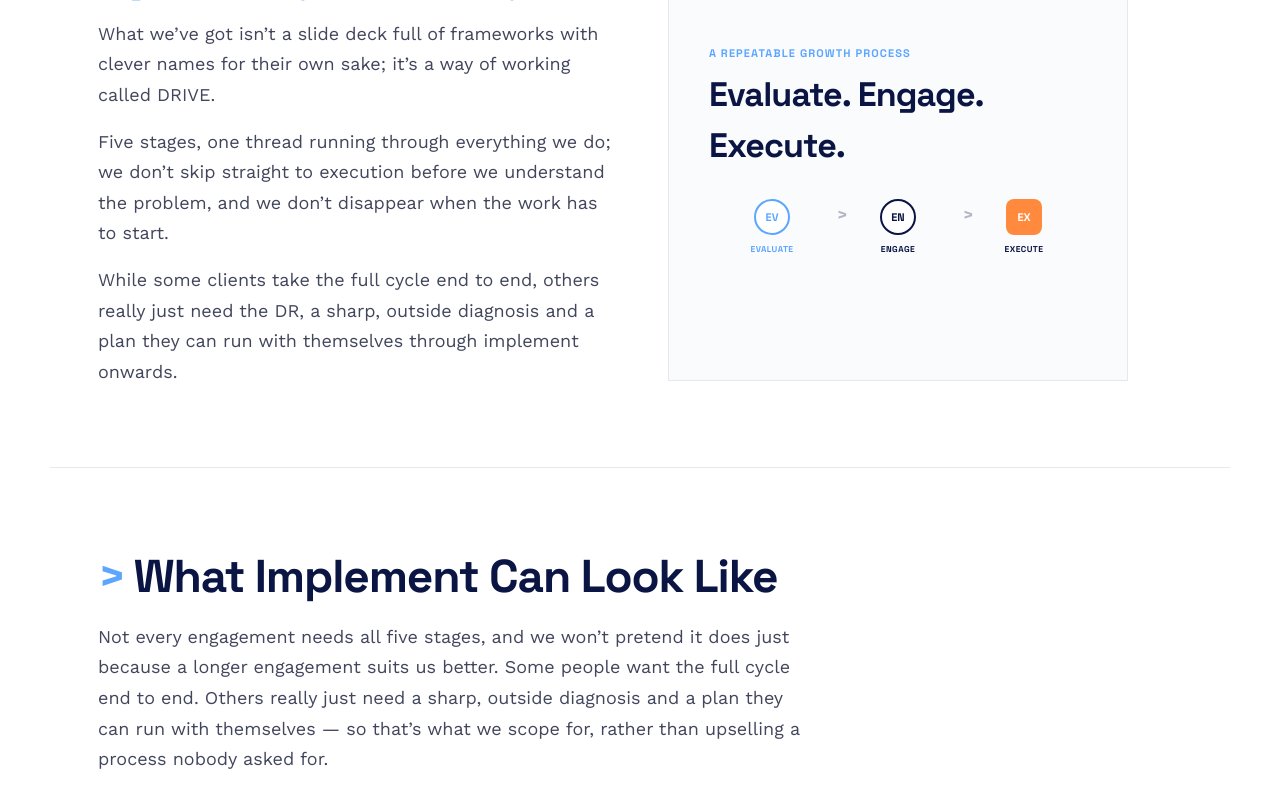
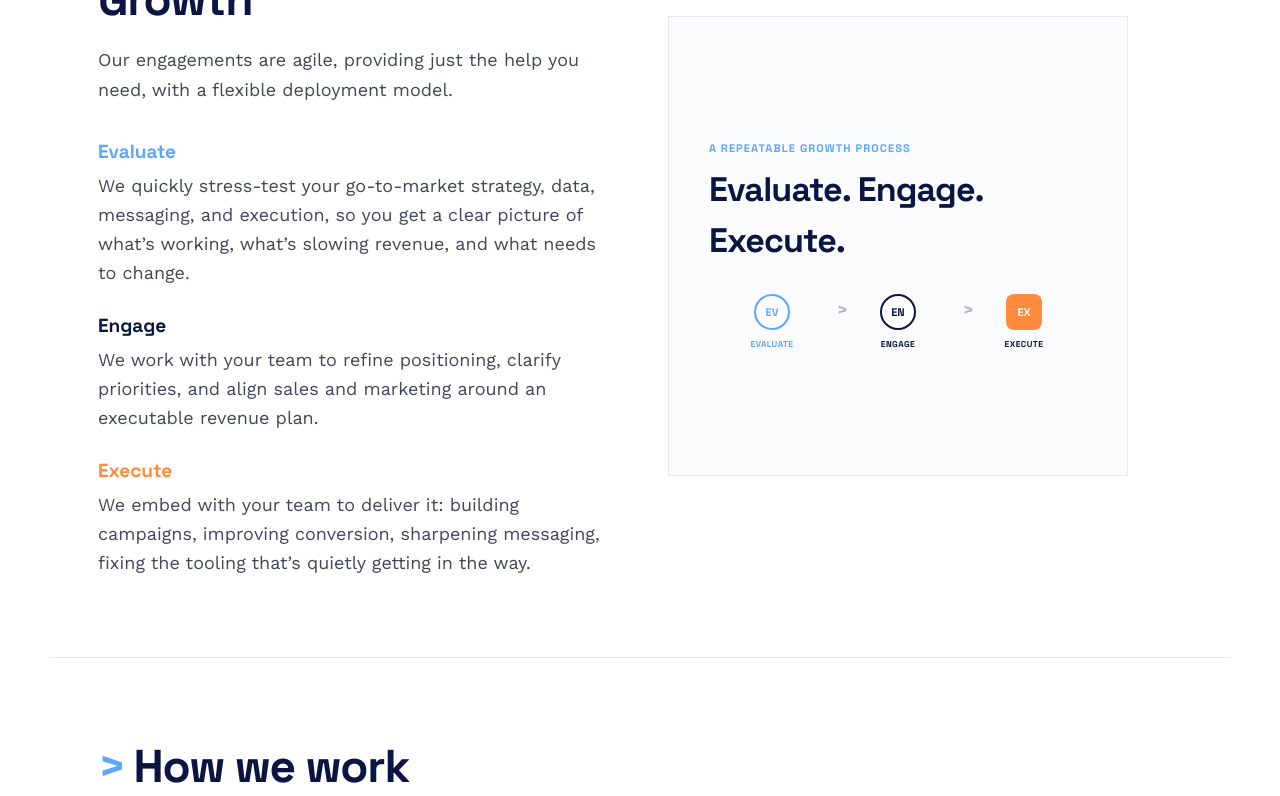
Before and after one commit to vb-iant/velocity-b, a Next.js app: page /how-we-work in a window 1280 px wide. Shown: the part 760-1556 px from the top of the page. Built offline with nearby package versions, Linux system fonts and the light colour scheme.

Commit message:
How We Work: replace DRIVE with 'A Simple Process for Growth' (Evaluate/Engage/Execute), rename Implement section to 'How we work' with updated intro copy

```diff
--- a/app/how-we-work/page.tsx
+++ b/app/how-we-work/page.tsx
@@ -81,32 +81,51 @@ export default function HowWeWorkPage() {
         </div>
       </section>
 
-      {/* DRIVE */}
+      {/* A Process for Growth */}
       <section className="mx-auto max-w-[1180px] border-t border-hair px-12 py-20">
         <div className="grid grid-cols-1 items-center gap-14 md:grid-cols-2">
           <div>
             <h2 className="font-display text-[32px] font-bold leading-tight tracking-tight md:text-[46px]">
-              <AnimatedChevron className="text-blue" />DRIVE
+              <AnimatedChevron className="text-blue" />A Simple Process for Growth
             </h2>
-            <div className="font-display mb-4 mt-1 text-[22px] font-bold leading-[1.25] tracking-tight text-blue">
-              Diagnose. Refine. Implement. Validate. Expand.
+            <p className="mt-4 text-lg leading-[1.7] text-[#42465c]">
+              Our engagements are agile, providing just the help you need,
+              with a flexible deployment model.
+            </p>
+            <div className="mt-8 space-y-6">
+              <div>
+                <h3 className="font-display text-[19px] font-bold text-blue">
+                  Evaluate
+                </h3>
+                <p className="mt-1.5 text-lg leading-[1.6] text-[#42465c]">
+                  We quickly stress-test your go-to-market strategy, data,
+                  messaging, and execution, so you get a clear picture of
+                  what&rsquo;s working, what&rsquo;s slowing revenue, and
+                  what needs to change.
+                </p>
+              </div>
+              <div>
+                <h3 className="font-display text-[19px] font-bold text-navy">
+                  Engage
+                </h3>
+                <p className="mt-1.5 text-lg leading-[1.6] text-[#42465c]">
+                  We work with your team to refine positioning, clarify
+                  priorities, and align sales and marketing around an
+                  executable revenue plan.
+                </p>
+              </div>
+              <div>
+                <h3 className="font-display text-[19px] font-bold text-orange">
+                  Execute
+                </h3>
+                <p className="mt-1.5 text-lg leading-[1.6] text-[#42465c]">
+                  We embed with your team to deliver it: building
+                  campaigns, improving conversion, sharpening messaging,
+                  fixing the tooling that&rsquo;s quietly getting in the
+                  way.
+                </p>
+              </div>
             </div>
-            <p className="text-lg leading-[1.7] text-[#42465c]">
-              What we&rsquo;ve got isn&rsquo;t a slide deck full of frameworks
-              with clever names for their own sake; it&rsquo;s a way of
-              working called DRIVE.
-            </p>
-            <p className="mt-4 text-lg leading-[1.7] text-[#42465c]">
-              Five stages, one thread running through everything we do; we
-              don&rsquo;t skip straight to execution before we understand
-              the problem, and we don&rsquo;t disappear when the work has to
-              start.
-            </p>
-            <p className="mt-4 text-lg leading-[1.7] text-[#42465c]">
-              While some clients take the full cycle end to end, others
-              really just need the DR, a sharp, outside diagnosis and a plan
-              they can run with themselves through implement onwards.
-            </p>
           </div>
           <div>
             <DriveCard />
@@ -114,22 +133,16 @@ export default function HowWeWorkPage() {
         </div>
       </section>
 
-      {/* What Implement Can Look Like */}
+      {/* How we work */}
       <section className="mx-auto max-w-[1180px] border-t border-hair px-12 py-20">
         <h2 className="font-display text-[32px] font-bold leading-tight tracking-tight md:text-[46px]">
-          <AnimatedChevron className="text-blue" />What Implement Can Look Like
+          <AnimatedChevron className="text-blue" />How we work
         </h2>
         <p className="mt-4 max-w-[720px] text-lg leading-[1.7] text-[#42465c]">
-          Not every engagement needs all five stages, and we won&rsquo;t
-          pretend it does just because a longer engagement suits us better.
-          Some people want the full cycle end to end. Others really just
-          need a sharp, outside diagnosis and a plan they can run with
-          themselves — so that&rsquo;s what we scope for, rather than
-          upselling a process nobody asked for.
-        </p>
-        <p className="mt-4 max-w-[720px] text-lg leading-[1.7] text-[#42465c]">
-          When we refer to implement and rolling up our sleeves, these are
-          the services we provide:
+          When we refer to rolling up our sleeves and getting sh*t done,
+          for each engagement, we provide a blend of capabilities from our
+          managing partners and trusted network of specialists, that
+          include:
         </p>
         <div className="mt-8 grid grid-cols-1 border-l border-t border-hair md:grid-cols-3">
           {IMPLEMENT_SERVICES.map((service) => (
```
